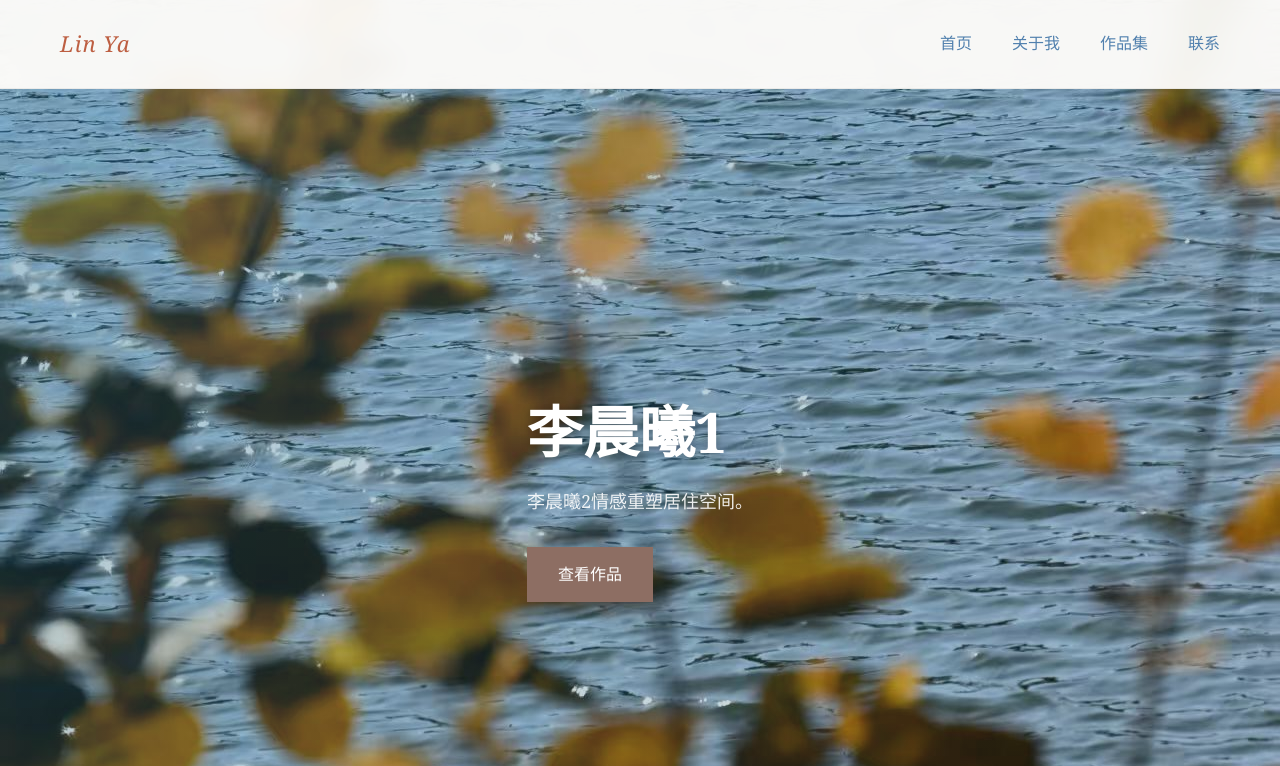
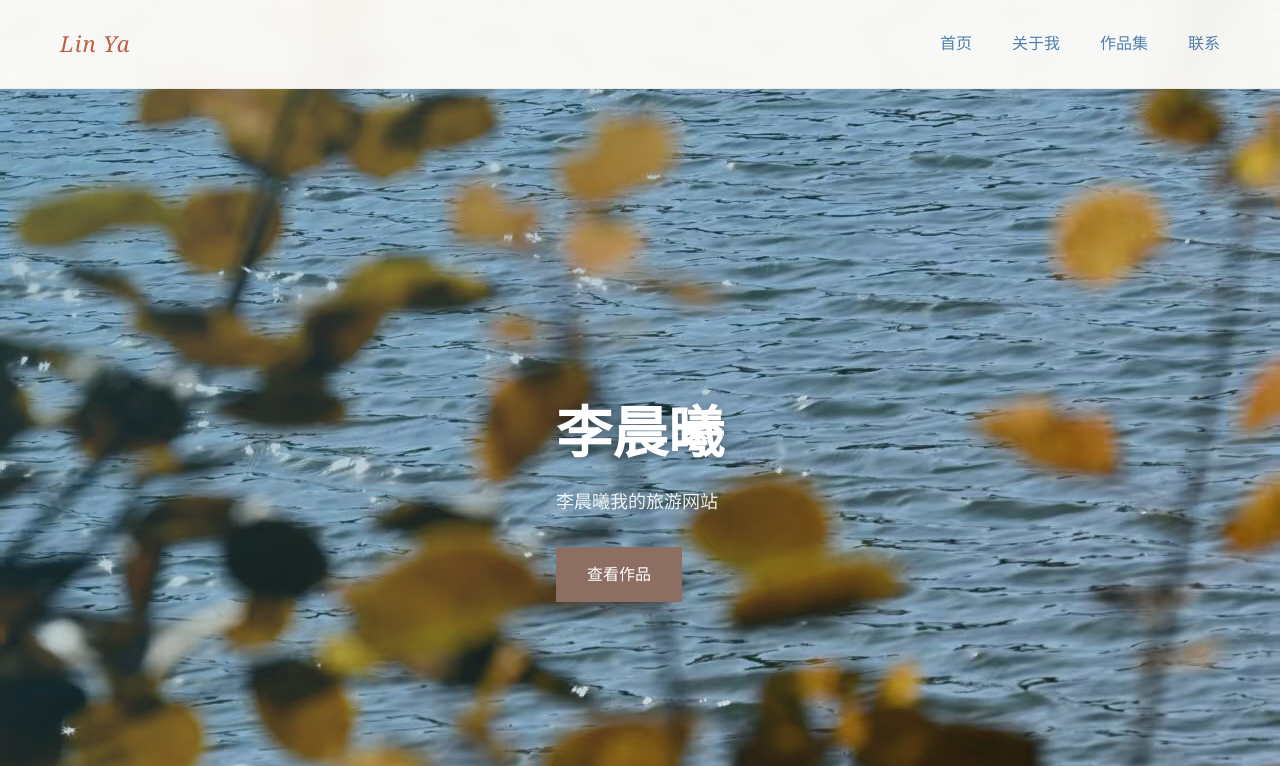
Before and after one commit to Chelsealcx/Chelsealcx.github.io, a plain HTML site: page index.html in a window 1280 px wide. Shown: the top 766 px of the page. Drawn offline with Linux system fonts and the light colour scheme.

Commit message:
Update index.html

```diff
--- a/index.html
+++ b/index.html
@@ -423,8 +423,8 @@
   <section class="hero" id="home">
     <div class="container">
       <div class="hero-content">
-        <h1>李晨曦1</h1>
-        <p>李晨曦2情感重塑居住空间。</p>
+        <h1>李晨曦</h1>
+        <p>李晨曦我的旅游网站</p>
         <a href="#portfolio" class="btn">查看作品</a>
       </div>
     </div>
@@ -439,7 +439,7 @@
           <h3>李晨曦</h3>
           <p>你好，我是李晨曦，我十一去河北玩了</p>
           <p>我拍了一些照片</p>
-          <p>曾获2022年中国室内设计年度人物提名，作品多次刊登于《ELLE DECORATION》《安邸AD》等权威杂志。</p>
+          <p>主要拍摄于河北承德</p>
         </div>
         <div class="about-image">
           <img src="草原1.jpg" alt="塞上草原">
```
